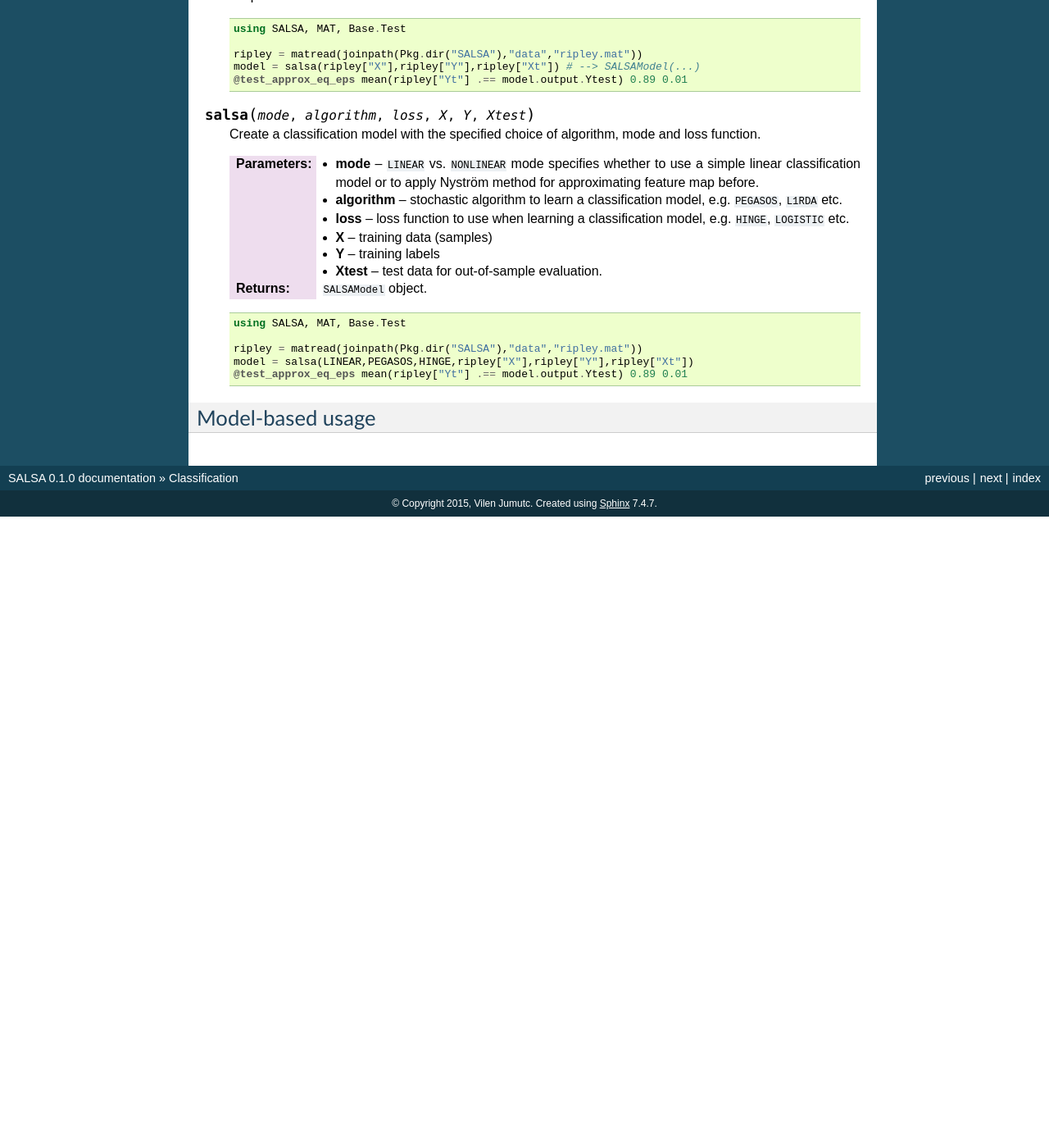
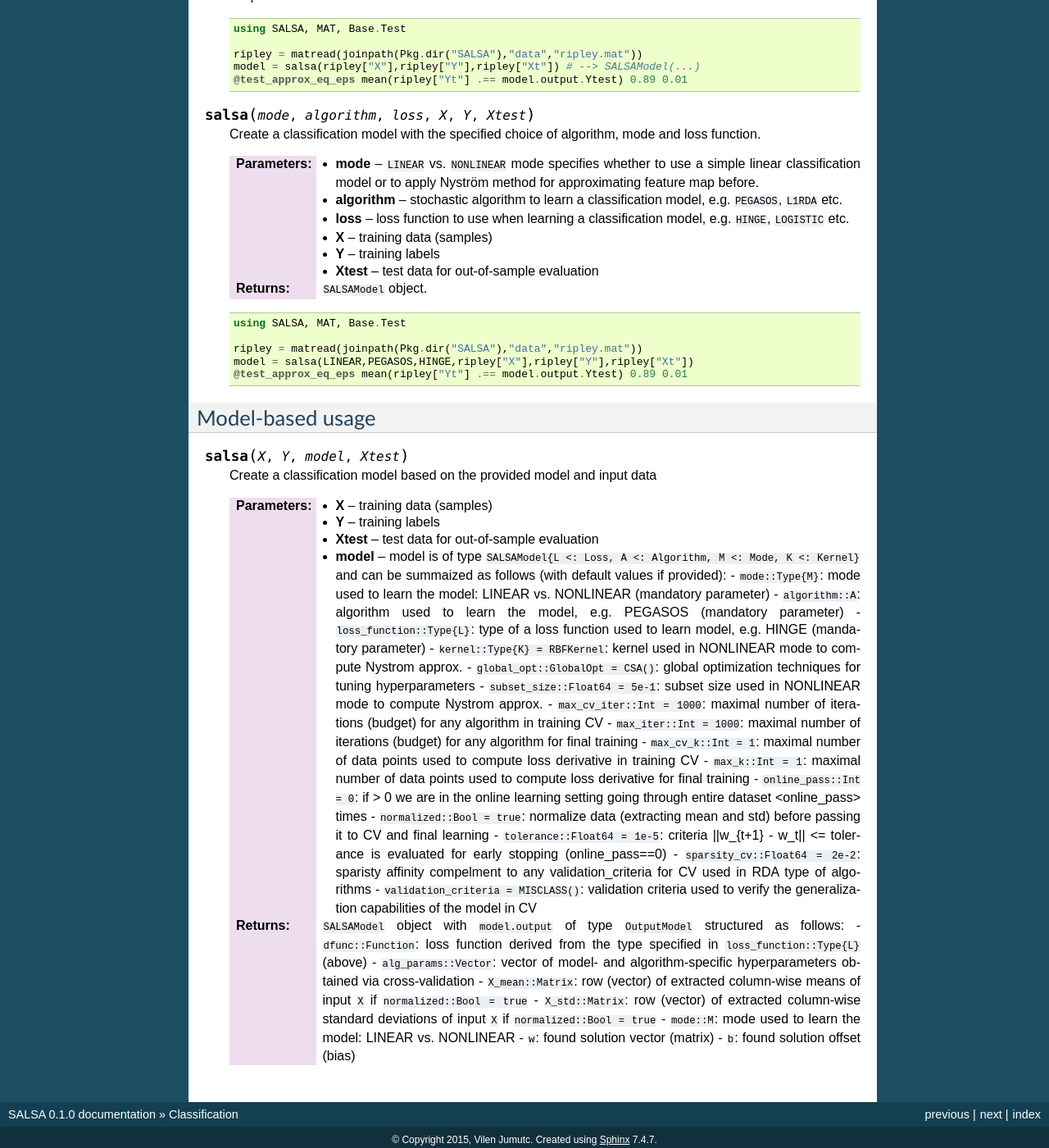
Before and after one commit to jumutc/SALSA.jl, a Sphinx documentation site: the page built from docs/source/classification.rst, in a window 1280 px wide and 1400 px high, scrolled down 456 px. Shown: the whole window at 82% size. Built offline with Sphinx 7.4.7, drawn with Linux system fonts in a browser that asks for light colours; formulas are drawn with MathJax 3; before the commit the page ends 1086 px from its top, so only the background shows below that.

Commit message:
sphynx docs adjusted+

```diff
--- a/docs/source/classification.rst
+++ b/docs/source/classification.rst
@@ -35,7 +35,7 @@ Knowledge agnostic usage
     :param loss: loss function to use when learning a classification model, e.g.  ``HINGE``, ``LOGISTIC`` etc.
     :param X: training data (samples)
     :param Y: training labels
-    :param Xtest: test data for out-of-sample evaluation.
+    :param Xtest: test data for out-of-sample evaluation
 
     :return: ``SALSAModel`` object.
 
@@ -49,3 +49,36 @@ Knowledge agnostic usage
 
 Model-based usage
 ~~~~~~~~~~~~~~~~~
+
+.. function:: salsa(X,Y,model,Xtest)
+
+    Create a classification model based on the provided model and input data
+
+    :param X: training data (samples)
+    :param Y: training labels
+    :param Xtest: test data for out-of-sample evaluation
+    :param model: model is of type ``SALSAModel{L <: Loss, A <: Algorithm, M <: Mode, K <: Kernel}`` and can be summaized as follows (with default values if provided):
+            - ``mode::Type{M}``: mode used to learn the model: LINEAR vs. NONLINEAR (mandatory parameter)
+            - ``algorithm::A``: algorithm used to learn the model, e.g. PEGASOS (mandatory parameter)
+            - ``loss_function::Type{L}``: type of a loss function used to learn model, e.g. HINGE (mandatory parameter)
+            - ``kernel::Type{K} = RBFKernel``: kernel used in NONLINEAR mode to compute Nystrom approx.
+            - ``global_opt::GlobalOpt = CSA()``: global optimization techniques for tuning hyperparameters
+            - ``subset_size::Float64 = 5e-1``: subset size used in NONLINEAR mode to compute Nystrom approx.
+            - ``max_cv_iter::Int = 1000``: maximal number of iterations (budget) for any algorithm in training CV
+            - ``max_iter::Int = 1000``: maximal number of iterations (budget) for any algorithm for final training
+            - ``max_cv_k::Int = 1``: maximal number of data points used to compute loss derivative in training CV
+            - ``max_k::Int = 1``: maximal number of data points used to compute loss derivative for final training
+            - ``online_pass::Int = 0``: if > 0 we are in the online learning setting going through entire dataset <online_pass> times
+            - ``normalized::Bool = true``: normalize data (extracting mean and std) before passing it to CV and final learning
+            - ``tolerance::Float64 = 1e-5``: criteria ||w_{t+1} - w_t|| <= tolerance is evaluated for early stopping (online_pass==0)
+            - ``sparsity_cv::Float64 = 2e-2``: sparisty affinity compelment to any validation_criteria for CV used in RDA type of algorithms
+            - ``validation_criteria = MISCLASS()``: validation criteria used to verify the generalization capabilities of the model in CV
+
+    :return: ``SALSAModel`` object with ``model.output`` of type ``OutputModel`` structured as follows:
+            - ``dfunc::Function``: loss function derived from the type specified in ``loss_function::Type{L}`` (above)
+            - ``alg_params::Vector``: vector of model- and algorithm-specific hyperparameters obtained via cross-validation
+            - ``X_mean::Matrix``: row (vector) of extracted column-wise means of input ``X`` if ``normalized::Bool = true``
+            - ``X_std::Matrix``: row (vector) of extracted column-wise standard deviations of input ``X`` if ``normalized::Bool = true``
+            - ``mode::M``:  mode used to learn the model: LINEAR vs. NONLINEAR
+            - ``w``: found solution vector (matrix)
+            - ``b``: found solution offset (bias)
```
